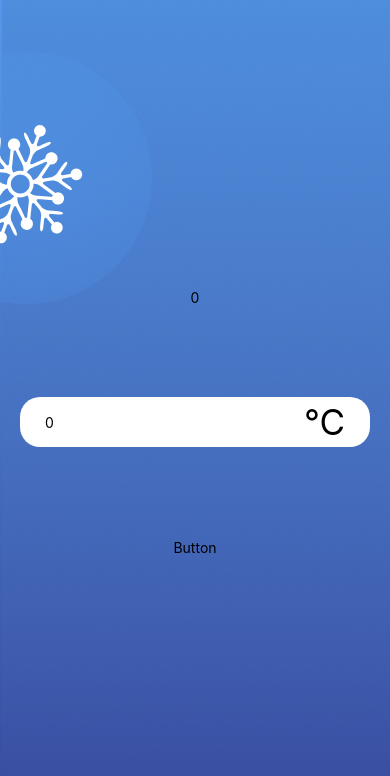
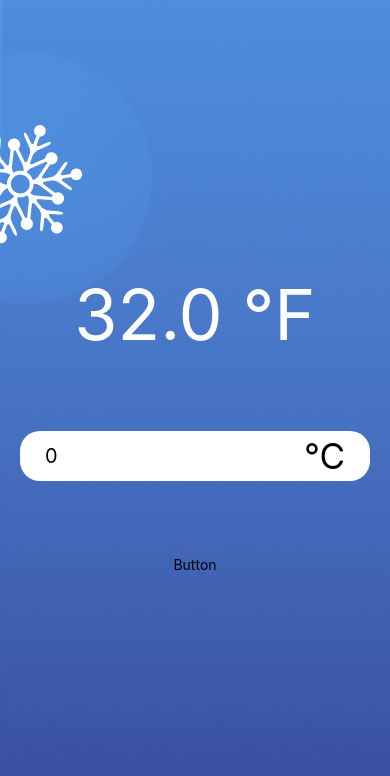
Before and after one commit to Karlito14/Converter, a React Native app: screen / in a window 390 px wide. Shown: the top 776 px of the page. Built offline with nearby package versions, Linux system fonts and the light colour scheme.

Commit message:
conversion des temperatures

```diff
--- a/App.js
+++ b/App.js
@@ -4,15 +4,23 @@ import cold from './assets/cold.png';
 import hot from './assets/hot.png';
 import { useState } from 'react';
 import { Input } from './components/Input/Input';
+import { TemperatureDisplay } from './components/TemperatureDisplay/TemperatureDisplay';
+import { DEFAULT_VALUE, UNITS } from './constants';
+import { converter, getOpposit } from './services/converter';
 
 export default function App() {
-  const [inputValue, setInputValue] = useState("0");
+  const [inputValue, setInputValue] = useState(DEFAULT_VALUE);
+  const [currentUnit, setCurrentUnit] = useState(UNITS.celcius);
 
   return (
     <ImageBackground source={cold} style={styles.container}>
       <View style={styles.content}>
-        <Text>{inputValue}</Text>
-        <Input value={inputValue} updateValue={setInputValue} />
+        <TemperatureDisplay temperature={converter(inputValue, currentUnit)} unit={getOpposit(currentUnit)} />
+        <Input
+          defaultValue={DEFAULT_VALUE}
+          updateValue={setInputValue}
+          unit={currentUnit}
+        />
         <Text>Button</Text>
       </View>
     </ImageBackground>
--- a/components/Input/Input.jsx
+++ b/components/Input/Input.jsx
@@ -1,18 +1,18 @@
 import { Text, TextInput, View } from 'react-native';
 import { inputStyles } from './Input.style';
 
-export const Input = ({ value, updateValue }) => {
+export const Input = ({ defaultValue, updateValue, unit }) => {
   return (
     <View style={inputStyles.container}>
       <TextInput
         style={inputStyles.input}
-        defaultValue={value}
+        defaultValue={defaultValue}
         keyboardType="numeric"
         onChangeText={updateValue}
         placeholder="Tape une température"
         maxLength={4}
       />
-      <Text style={inputStyles.unit}>°C</Text>
+      <Text style={inputStyles.unit}>{unit}</Text>
     </View>
   );
 };
--- a/components/Input/Input.style.js
+++ b/components/Input/Input.style.js
@@ -12,6 +12,7 @@ export const inputStyles = StyleSheet.create({
     height: 50,
     backgroundColor: 'white',
     borderRadius: 20,
+    fontSize: 20
   },
   unit: {
     position: 'absolute',
--- /dev/null
+++ b/components/TemperatureDisplay/TemperatureDisplay.jsx
@@ -0,0 +1,8 @@
+import { Text } from "react-native";
+import { temperatureStyles } from "./TemperatureDisplay.style";
+
+export const TemperatureDisplay = ({temperature, unit}) => {
+    return(
+        <Text style={temperatureStyles.temperature}>{temperature} {unit}</Text>
+    )
+}
--- /dev/null
+++ b/components/TemperatureDisplay/TemperatureDisplay.style.js
@@ -0,0 +1,8 @@
+import { StyleSheet } from 'react-native';
+
+export const temperatureStyles= StyleSheet.create({
+    temperature: {
+        color: 'white',
+        fontSize: 70
+    }
+})
--- /dev/null
+++ b/constants.js
@@ -0,0 +1,11 @@
+const DEFAULT_VALUE = '0';
+const UNITS = {
+  celcius: '°C',
+  faranheit: '°F',
+  kilometre: 'KM',
+  miles: 'MI',
+  kilo: 'KG',
+  livre: 'LB',
+};
+
+export { DEFAULT_VALUE, UNITS };
--- /dev/null
+++ b/services/converter.js
@@ -0,0 +1,22 @@
+import { UNITS } from '../constants';
+
+const converter = (value, unit) => {
+  let result;
+
+  switch (unit) {
+    case '°C':
+      result = value * 1.8 + 32;
+      break;
+    case '°F':
+      result = (value - 32) / 1.8;
+      break;
+  }
+
+  return isNaN(result) ? '' : result.toFixed(1);
+};
+
+const getOpposit = (unit) => {
+  return unit === UNITS.celcius ? UNITS.faranheit : UNITS.celcius;
+};
+
+export { getOpposit, converter };
```
